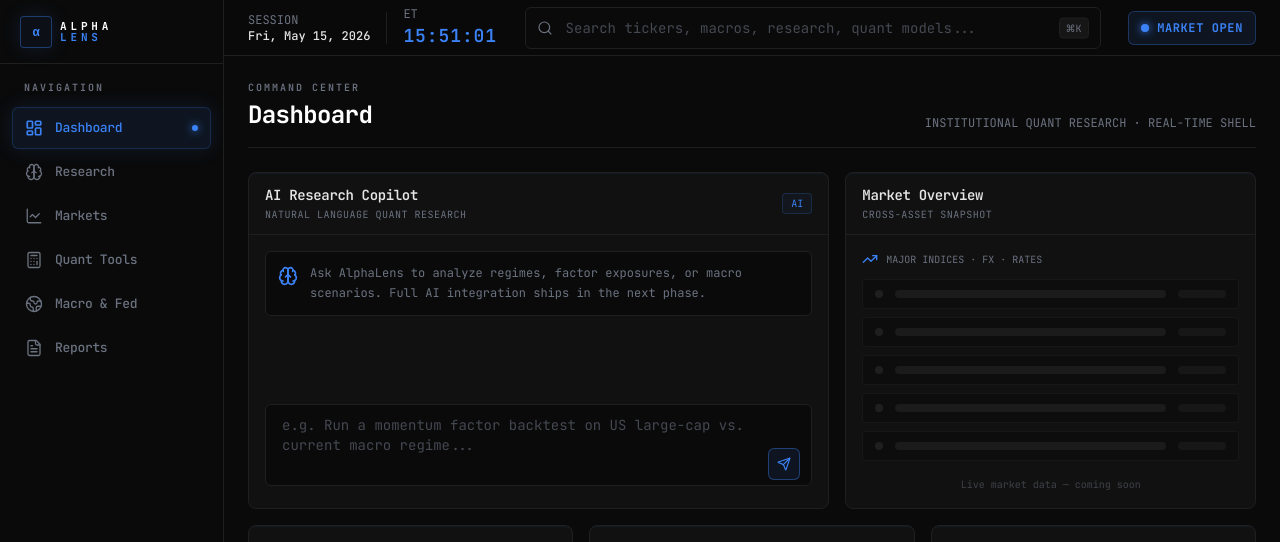
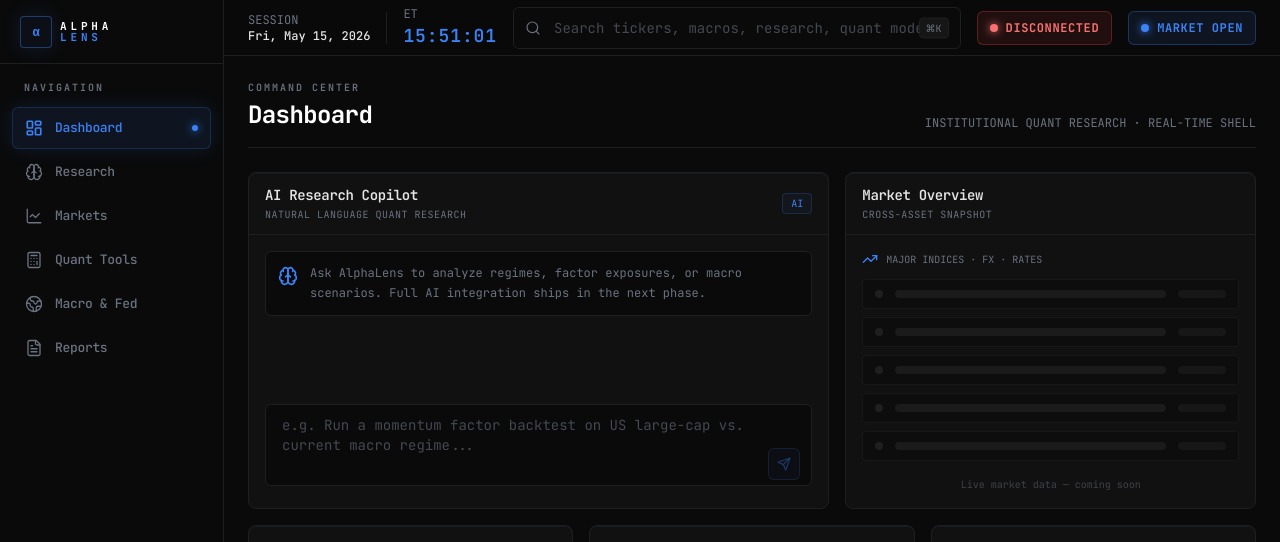
Before and after one commit to Melke41/Alphalens, a React (Vite) app in the folder frontend/: page / in a window 1280 px wide. Shown: the top 542 px of the page. Built offline with nearby package versions, Linux system fonts and the light colour scheme; no server answers.

Commit message:
Phase 4 - frontend backend connected

```diff
--- a/frontend/src/components/Navbar.jsx
+++ b/frontend/src/components/Navbar.jsx
@@ -1,5 +1,6 @@
 import { useEffect, useState } from 'react'
 import { Search } from 'lucide-react'
+import { checkHealth } from '../utils/api'
 import { isMarketOpen } from '../utils/marketHours'
 
 function formatDateTime(date) {
@@ -24,6 +25,7 @@
 export default function Navbar() {
   const [now, setNow] = useState(() => new Date())
   const [marketOpen, setMarketOpen] = useState(() => isMarketOpen())
+  const [backendConnected, setBackendConnected] = useState(false)
 
   useEffect(() => {
     const tick = setInterval(() => {
@@ -32,6 +34,21 @@
       setMarketOpen(isMarketOpen(current))
     }, 1000)
     return () => clearInterval(tick)
+  }, [])
+
+  useEffect(() => {
+    async function pollHealth() {
+      try {
+        await checkHealth()
+        setBackendConnected(true)
+      } catch {
+        setBackendConnected(false)
+      }
+    }
+
+    pollHealth()
+    const interval = setInterval(pollHealth, 30000)
+    return () => clearInterval(interval)
   }, [])
 
   const { date, time } = formatDateTime(now)
@@ -71,6 +88,31 @@
         </kbd>
       </div>
 
+      {/* Backend connection */}
+      <div
+        className={`flex shrink-0 items-center gap-2 rounded-md border px-3 py-2 font-mono text-xs ${
+          backendConnected
+            ? 'border-terminal-accent/30 bg-terminal-accent/10 text-terminal-accent'
+            : 'border-red-500/30 bg-red-500/10 text-red-400'
+        }`}
+      >
+        <span className="relative flex h-2 w-2">
+          {backendConnected && (
+            <span className="absolute inline-flex h-full w-full animate-ping rounded-full bg-terminal-accent opacity-60" />
+          )}
+          <span
+            className={`relative inline-flex h-2 w-2 rounded-full ${
+              backendConnected
+                ? 'bg-terminal-accent shadow-[0_0_8px_#3b82f6]'
+                : 'bg-red-400 shadow-[0_0_8px_#f87171]'
+            }`}
+          />
+        </span>
+        <span className="font-bold tracking-wider">
+          {backendConnected ? 'CONNECTED' : 'DISCONNECTED'}
+        </span>
+      </div>
+
       {/* Market status */}
       <div
         className={`flex shrink-0 items-center gap-2 rounded-md border px-3 py-2 font-mono text-xs ${
--- a/frontend/src/pages/Dashboard.jsx
+++ b/frontend/src/pages/Dashboard.jsx
@@ -1,3 +1,4 @@
+import { useState } from 'react'
 import {
   Brain,
   TrendingUp,
@@ -8,6 +9,7 @@
   Send,
 } from 'lucide-react'
 import Card from '../components/Card'
+import { sendResearchQuery } from '../utils/api'
 
 function PlaceholderBlock({ label, rows = 4 }) {
   return (
@@ -82,6 +84,29 @@
 }
 
 export default function Dashboard() {
+  const [query, setQuery] = useState('')
+  const [response, setResponse] = useState(null)
+  const [loading, setLoading] = useState(false)
+  const [error, setError] = useState(null)
+
+  async function handleSendQuery() {
+    const trimmed = query.trim()
+    if (!trimmed || loading) return
+
+    setLoading(true)
+    setError(null)
+    setResponse(null)
+
+    try {
+      const data = await sendResearchQuery(trimmed)
+      setResponse(data)
+    } catch (err) {
+      setError(err.message || 'Failed to reach AlphaLens backend')
+    } finally {
+      setLoading(false)
+    }
+  }
+
   return (
     <div className="space-y-6">
       {/* Page header */}
@@ -116,20 +141,55 @@
                 scenarios. Full AI integration ships in the next phase.
               </p>
             </div>
-            <div className="relative mt-auto">
+            <div className="mt-auto space-y-3">
+              <div className="relative">
                 <textarea
+                  value={query}
+                  onChange={(e) => setQuery(e.target.value)}
+                  onKeyDown={(e) => {
+                    if (e.key === 'Enter' && (e.metaKey || e.ctrlKey)) {
+                      e.preventDefault()
+                      handleSendQuery()
+                    }
+                  }}
                   placeholder="e.g. Run a momentum factor backtest on US large-cap vs. current macro regime..."
                   rows={3}
-                className="w-full resize-none rounded-md border border-terminal-border bg-terminal-bg px-4 py-2.5 pr-12 font-mono text-sm text-terminal-text outline-none transition-colors placeholder:text-terminal-muted/60 focus:border-terminal-accent/50 focus:ring-1 focus:ring-terminal-accent/20"
-                readOnly
+                  disabled={loading}
+                  className="w-full resize-none rounded-md border border-terminal-border bg-terminal-bg px-4 py-2.5 pr-12 font-mono text-sm text-terminal-text outline-none transition-colors placeholder:text-terminal-muted/60 focus:border-terminal-accent/50 focus:ring-1 focus:ring-terminal-accent/20 disabled:opacity-60"
                 />
                 <button
                   type="button"
-                className="absolute bottom-3 right-3 flex h-8 w-8 items-center justify-center rounded-md border border-terminal-accent/40 bg-terminal-accent/10 text-terminal-accent transition-colors hover:bg-terminal-accent/20"
+                  onClick={handleSendQuery}
+                  disabled={loading || !query.trim()}
+                  className="absolute bottom-3 right-3 flex h-8 w-8 items-center justify-center rounded-md border border-terminal-accent/40 bg-terminal-accent/10 text-terminal-accent transition-colors hover:bg-terminal-accent/20 disabled:cursor-not-allowed disabled:opacity-40"
                   aria-label="Send query"
                 >
                   <Send size={14} />
                 </button>
+              </div>
+
+              {loading && (
+                <p className="animate-pulse font-mono text-xs font-medium text-terminal-accent">
+                  AlphaLens is thinking...
+                </p>
+              )}
+
+              {error && !loading && (
+                <div className="rounded-md border border-red-500/30 bg-red-500/10 p-4 font-mono text-xs text-red-400">
+                  {error}
+                </div>
+              )}
+
+              {response && !loading && (
+                <div className="rounded-md border border-terminal-border bg-terminal-bg p-4">
+                  <p className="mb-2 font-mono text-[10px] font-semibold uppercase tracking-wider text-terminal-accent">
+                    Research Response
+                  </p>
+                  <pre className="overflow-x-auto font-mono text-xs leading-relaxed text-terminal-text/90">
+                    {JSON.stringify(response, null, 2)}
+                  </pre>
+                </div>
+              )}
             </div>
           </div>
         </Card>
--- /dev/null
+++ b/frontend/src/utils/api.js
@@ -0,0 +1,80 @@
+import axios from 'axios'
+
+const api = axios.create({
+  baseURL: 'http://localhost:8000',
+  headers: {
+    'Content-Type': 'application/json',
+  },
+  timeout: 30000,
+})
+
+function handleError(label, error) {
+  const message =
+    error.response?.data?.detail ||
+    error.message ||
+    'An unexpected error occurred'
+  console.error(`[AlphaLens API] ${label} failed:`, message, error)
+  throw new Error(typeof message === 'string' ? message : JSON.stringify(message))
+}
+
+export async function checkHealth() {
+  try {
+    const response = await api.get('/health')
+    console.log('[AlphaLens API] checkHealth:', response.data)
+    return response.data
+  } catch (error) {
+    handleError('checkHealth', error)
+  }
+}
+
+export async function sendResearchQuery(query) {
+  try {
+    const response = await api.post('/research', { query })
+    console.log('[AlphaLens API] sendResearchQuery:', response.data)
+    return response.data
+  } catch (error) {
+    handleError('sendResearchQuery', error)
+  }
+}
+
+export async function fetchMarketData(symbol, period = '1y') {
+  try {
+    const response = await api.post('/market-data', { symbol, period })
+    console.log('[AlphaLens API] fetchMarketData:', response.data)
+    return response.data
+  } catch (error) {
+    handleError('fetchMarketData', error)
+  }
+}
+
+export async function runCalculation(type, data) {
+  try {
+    const response = await api.post('/calculate', { type, data })
+    console.log('[AlphaLens API] runCalculation:', response.data)
+    return response.data
+  } catch (error) {
+    handleError('runCalculation', error)
+  }
+}
+
+export async function fetchMacroData(indicator) {
+  try {
+    const response = await api.post('/macro', { indicator })
+    console.log('[AlphaLens API] fetchMacroData:', response.data)
+    return response.data
+  } catch (error) {
+    handleError('fetchMacroData', error)
+  }
+}
+
+export async function generateReport(analysis_id) {
+  try {
+    const response = await api.post('/report', { analysis_id })
+    console.log('[AlphaLens API] generateReport:', response.data)
+    return response.data
+  } catch (error) {
+    handleError('generateReport', error)
+  }
+}
+
+export default api
```
Also changed, not shown: 1 other file (tests, documents, lock files or other folders). Lines whose indentation alone changed are shown as unchanged.
